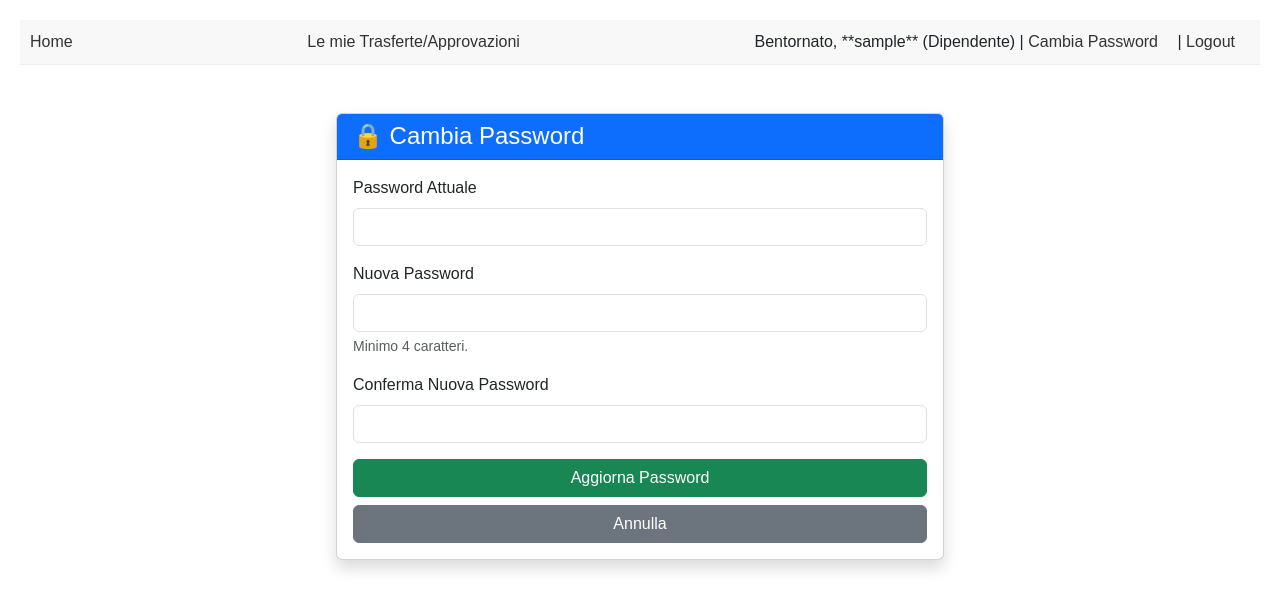
After one commit to alemelc/gestione_trasferte, a Flask app: page /cambia_password in a window 1280 px wide. The commit adds this page. Shown: the top 610 px of the page. Run offline with Flask 3, Linux system fonts and the light colour scheme; the visitor is signed in with stand-in values (Sample User, id 1); data comes from the database, SQL or seed files in the repository.

Commit message:
implementato gestione cambio password

```diff
--- a/app.py
+++ b/app.py
@@ -341,6 +341,34 @@ def logout():
     flash('Sei stato disconnesso.', 'success')
     return redirect(url_for('login'))
 
+@app.route('/cambia_password', methods=['GET', 'POST'])
+@login_required
+def cambia_password():
+    if request.method == 'POST':
+        password_attuale = request.form.get('password_attuale')
+        nuova_password = request.form.get('nuova_password')
+        conferma_password = request.form.get('conferma_password')
+
+        if not check_password_hash(current_user.password_hash, password_attuale):
+            flash('La password attuale non è corretta.', 'danger')
+            return redirect(url_for('cambia_password'))
+
+        if nuova_password != conferma_password:
+            flash('Le nuove password non coincidono.', 'warning')
+            return redirect(url_for('cambia_password'))
+
+        current_user.password_hash = generate_password_hash(nuova_password, method='scrypt')
+
+        try:
+            db.session.commit()
+            flash('La tua password è stata aggiornata con successo!', 'success')
+            return redirect(url_for('index'))
+        except Exception as e:
+            db.session.rollback()
+            flash(f"Errore durante l'aggiornamento: {e}", 'danger')
+
+    return render_template('cambia_password.html')
+
 @app.route('/register', methods=['GET', 'POST'])
 def register():
     if request.method == 'POST':
@@ -1546,7 +1574,29 @@ def aggiorna_ruolo(dipendente_id):
     else:
         flash('Ruolo non valido.', 'warning')
 
-    return redirect(url_for('dashboard_superuser'))
+    return redirect(url_for('dashboard_superuser_utenti')) # Correggo anche il redirect qui per tornare alla lista
+
+@app.route('/admin_reset_password/<int:dipendente_id>', methods=['POST'])
+@login_required
+@amministrazione_required
+def admin_reset_password(dipendente_id):
+    from models import Dipendente
+    dipendente = Dipendente.query.get_or_404(dipendente_id)
+
+    nuova_password = request.form.get('nuova_password')
+
+    if nuova_password and len(nuova_password) >= 4:
+        dipendente.password_hash = generate_password_hash(nuova_password, method='scrypt')
+        try:
+            db.session.commit()
+            flash(f'Password per {dipendente.nome} {dipendente.cognome} reimpostata con successo.', 'success')
+        except Exception as e:
+            db.session.rollback()
+            flash(f'Errore durante il reset password: {e}', 'danger')
+    else:
+        flash('Password troppo corta o mancante.', 'warning')
+
+    return redirect(url_for('dashboard_superuser_utenti'))
 
 
 @app.route('/dettagli_trasferta/<int:trasferta_id>')
--- a/templates/base.html
+++ b/templates/base.html
@@ -1,20 +1,57 @@
 <!DOCTYPE html>
 <html lang="it">
+
 <head>
     <meta charset="UTF-8">
     <meta name="viewport" content="width=device-width, initial-scale=1.0">
     <title>{% block title %}Gestione Trasferte{% endblock %}</title>
-    <link href="https://cdn.jsdelivr.net/npm/bootstrap@5.3.3/dist/css/bootstrap.min.css" rel="stylesheet" integrity="sha384-QWTKZyjpPEjISv5WaRU9OFeRpok6YctnYmDr5pNlyT2bRjXh0JMhjY6hW+ALEwIH" crossorigin="anonymous">
+    <link href="https://cdn.jsdelivr.net/npm/bootstrap@5.3.3/dist/css/bootstrap.min.css" rel="stylesheet"
+        integrity="sha384-QWTKZyjpPEjISv5WaRU9OFeRpok6YctnYmDr5pNlyT2bRjXh0JMhjY6hW+ALEwIH" crossorigin="anonymous">
     <style>
-        body { font-family: Arial, sans-serif; margin: 20px; }
-        .navbar { background-color: #f8f8f8; padding: 10px; border-bottom: 1px solid #eee; margin-bottom: 20px;}
-        .navbar a { margin-right: 15px; text-decoration: none; color: #333; }
-        .alert { padding: 10px; margin-bottom: 15px; border-radius: 4px; }
-        .alert-success { background-color: #d4edda; color: #155724; border: 1px solid #c3e6cb;}
-        .alert-danger { background-color: #f8d7da; color: #721c24; border: 1px solid #f5c6cb;}
-        .alert-warning { background-color: #fff3cd; color: #856404; border: 1px solid #ffeeba;}
+        body {
+            font-family: Arial, sans-serif;
+            margin: 20px;
+        }
+
+        .navbar {
+            background-color: #f8f8f8;
+            padding: 10px;
+            border-bottom: 1px solid #eee;
+            margin-bottom: 20px;
+        }
+
+        .navbar a {
+            margin-right: 15px;
+            text-decoration: none;
+            color: #333;
+        }
+
+        .alert {
+            padding: 10px;
+            margin-bottom: 15px;
+            border-radius: 4px;
+        }
+
+        .alert-success {
+            background-color: #d4edda;
+            color: #155724;
+            border: 1px solid #c3e6cb;
+        }
+
+        .alert-danger {
+            background-color: #f8d7da;
+            color: #721c24;
+            border: 1px solid #f5c6cb;
+        }
+
+        .alert-warning {
+            background-color: #fff3cd;
+            color: #856404;
+            border: 1px solid #ffeeba;
+        }
     </style>
 </head>
+
 <body>
     <div class="navbar">
         <a href="{{ url_for('index') }}">Home</a>
@@ -28,6 +65,7 @@
 
         <span style="float: right;">
             Bentornato, **{{ current_user.nome }}** ({{ current_user.ruolo }}) |
+            <a href="{{ url_for('cambia_password') }}">Cambia Password</a> |
             <a href="{{ url_for('logout') }}">Logout</a>
         </span>
         {% else %}
@@ -49,8 +87,10 @@
     <div class="content">
         {% block content %}{% endblock %}
     </div>
-<script src="https://cdn.jsdelivr.net/npm/bootstrap@5.3.3/dist/js/bootstrap.bundle.min.js" crossorigin="anonymous"></script>
+    <script src="https://cdn.jsdelivr.net/npm/bootstrap@5.3.3/dist/js/bootstrap.bundle.min.js"
+        crossorigin="anonymous"></script>
 
     {% block custom_scripts %}{% endblock %}
 </body>
+
 </html>
--- /dev/null
+++ b/templates/cambia_password.html
@@ -0,0 +1,40 @@
+{% extends "base.html" %}
+
+{% block title %}Cambia Password{% endblock %}
+
+{% block content %}
+<div class="row justify-content-center mt-5">
+    <div class="col-md-6">
+        <div class="card shadow">
+            <div class="card-header bg-primary text-white">
+                <h4 class="mb-0">🔒 Cambia Password</h4>
+            </div>
+            <div class="card-body">
+                <form method="POST">
+                    <div class="mb-3">
+                        <label for="password_attuale" class="form-label">Password Attuale</label>
+                        <input type="password" class="form-control" id="password_attuale" name="password_attuale"
+                            required>
+                    </div>
+                    <div class="mb-3">
+                        <label for="nuova_password" class="form-label">Nuova Password</label>
+                        <input type="password" class="form-control" id="nuova_password" name="nuova_password" required
+                            minlength="4">
+                        <div class="form-text">Minimo 4 caratteri.</div>
+                    </div>
+                    <div class="mb-3">
+                        <label for="conferma_password" class="form-label">Conferma Nuova Password</label>
+                        <input type="password" class="form-control" id="conferma_password" name="conferma_password"
+                            required>
+                    </div>
+
+                    <div class="d-grid gap-2">
+                        <button type="submit" class="btn btn-success">Aggiorna Password</button>
+                        <a href="{{ url_for('index') }}" class="btn btn-secondary">Annulla</a>
+                    </div>
+                </form>
+            </div>
+        </div>
+    </div>
+</div>
+{% endblock %}
```
Also changed, not shown: templates/dashboard_superuser_utenti.html (+13 -4 lines). Lines whose indentation alone changed are shown as unchanged.
